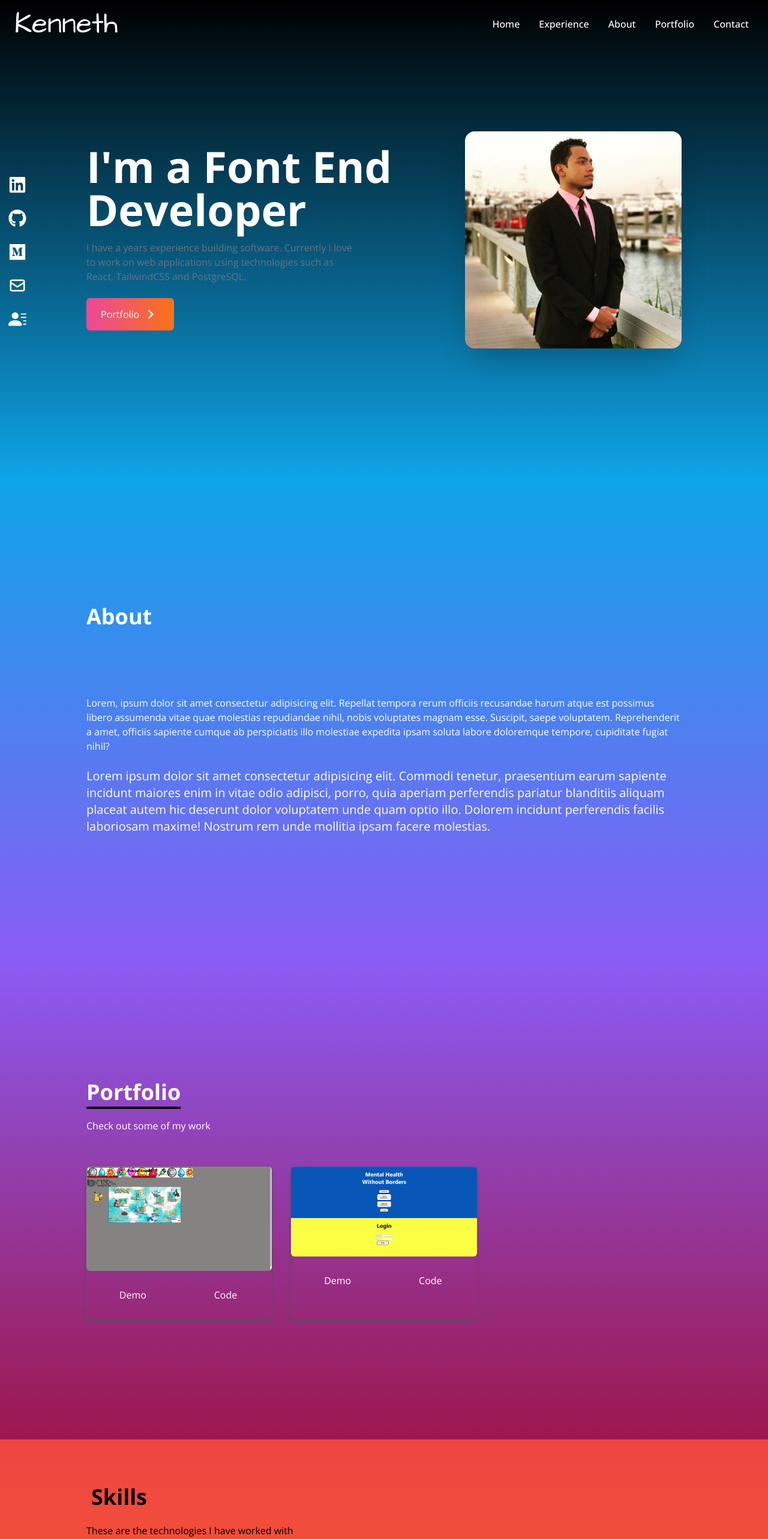
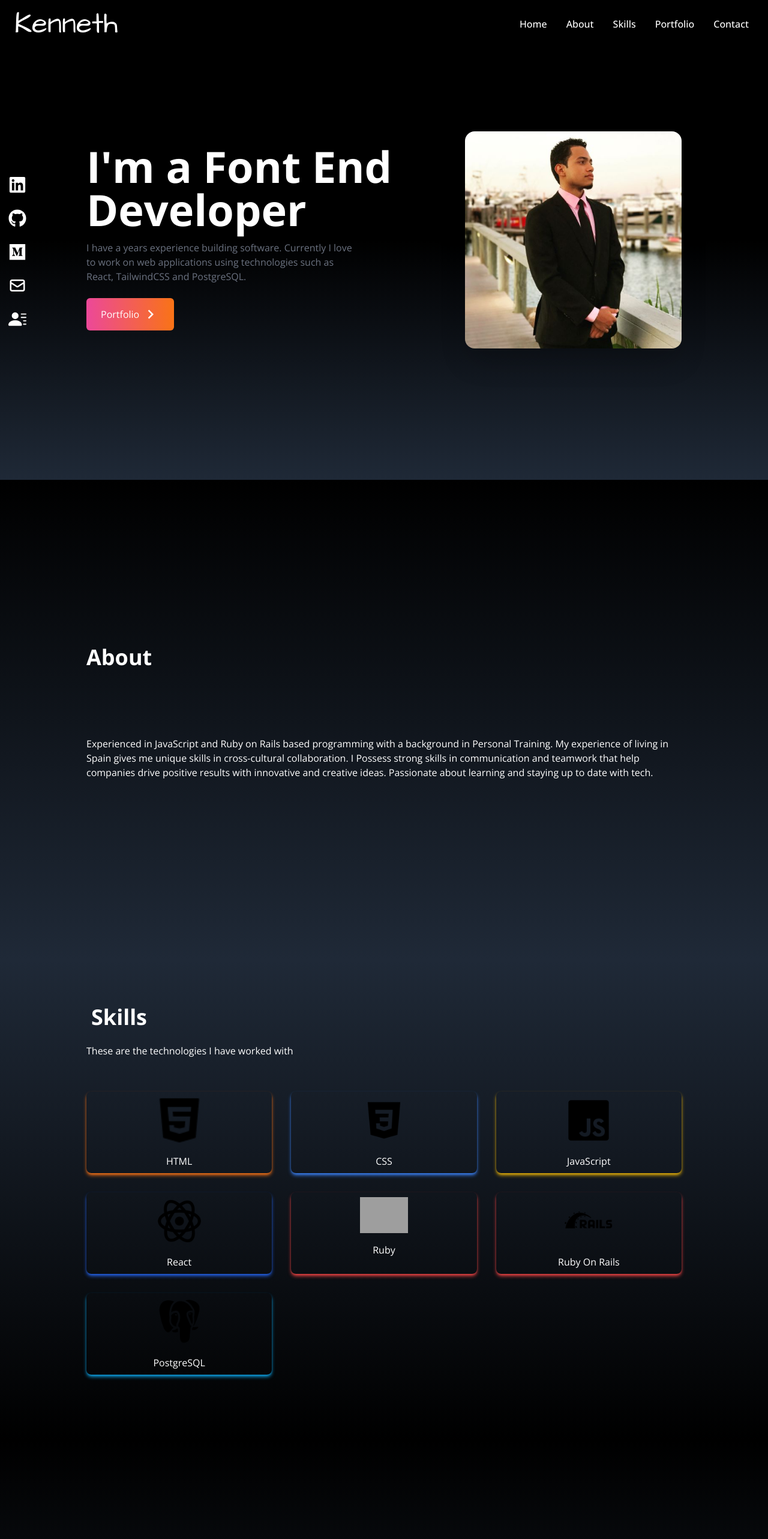
Before and after one commit to LoopFruits/react-portfolio, a React (Create React App) app: page / in a window 1280 px wide. Shown: the top 2566 px of the page at 60% size. Built offline with nearby package versions, Linux system fonts and the light colour scheme; grey boxes are pictures that could not be loaded.

Commit message:
organizing imported components

```diff
--- a/src/App.js
+++ b/src/App.js
@@ -13,8 +13,8 @@ function App() {
       <NavBar/>
       <Home />
       <About />
+      <Skills />
       <Portfolio />
-      <Skills />
       <Contact/>
 
 
--- a/src/components/About.jsx
+++ b/src/components/About.jsx
@@ -2,18 +2,18 @@ import React from 'react'
 
 const About = () => {
   return (
-    <div name="about" className="w-full h-screen bg-gradient-to-b from-sky-500 to-violet-500 text-white">
+    <div name="about" className="w-full h-screen bg-gradient-to-b from-black to-gray-800 text-white">
         <div className="max-w-screen-lg p-4 mx-auto flex flex-col justify-center w-full h-full">
             <div className="pb-8">
                 <p className="text-4xl font-bold inline border-b-5 border-black">About</p>
             </div>
             <p className="tex-xl mt-20">
-                Lorem, ipsum dolor sit amet consectetur adipisicing elit. Repellat tempora rerum officiis recusandae harum atque est possimus libero assumenda vitae quae molestias repudiandae nihil, nobis voluptates magnam esse. Suscipit, saepe voluptatem. Reprehenderit a amet, officiis sapiente cumque ab perspiciatis illo molestiae expedita ipsam soluta labore doloremque tempore, cupiditate fugiat nihil?
+            Experienced in JavaScript and Ruby on Rails based programming with a background in Personal Training. My experience of living in Spain gives me unique skills in cross-cultural collaboration. I Possess strong skills in communication and teamwork that help companies drive positive results with innovative and creative ideas. Passionate about learning and staying up to date with tech.
             </p>
             <br />
-            <p className="text-xl">
-                Lorem ipsum dolor sit amet consectetur adipisicing elit. Commodi tenetur, praesentium earum sapiente incidunt maiores enim in vitae odio adipisci, porro, quia aperiam perferendis pariatur blanditiis aliquam placeat autem hic deserunt dolor voluptatem unde quam optio illo. Dolorem incidunt perferendis facilis laboriosam maxime! Nostrum rem unde mollitia ipsam facere molestias.
-            </p>
+            {/* <p className="text-xl">
+                 second paragraph for the future
+            </p> */}
         </div>
     </div>
   )
--- a/src/components/Home.jsx
+++ b/src/components/Home.jsx
@@ -5,7 +5,7 @@ import {Link} from 'react-scroll'
 
 const Home = () => {
   return (
-    <div name="home" className="h-screen w-full bg-gradient-to-b from-black to-sky-500 text-white">
+    <div name="home" className="h-screen w-full bg-gradient-to-b from-black via-black to-gray-800 text-white">
         <div className="max-w-screen-lg mx-auto flex flex-col items-center justify-center h-full px-4 md:flex-row">
             <div className="flex flex-col justify-center h-full">
                 <h2 className="text-4xl sm:text-7xl font-bold text-white"> I'm a Font End Developer</h2>
--- a/src/components/NavBar.jsx
+++ b/src/components/NavBar.jsx
@@ -13,11 +13,11 @@ const NavBar = () => {
     },
     {
       id: 2,
-      link: 'experience'
+      link: 'about'
     },
     {
       id: 3,
-      link: 'about'
+      link: 'skills'
     },
     {
       id: 4,
@@ -37,16 +37,20 @@ const NavBar = () => {
       <ul className="hidden md:flex">
         {/* Mapping over our id's and links */}
         {links.map(({id, link}) => (
-          <li key ={id} className="px-4 cursor-pointer capitalize font-medium text-white hover:text-sky-400 hover:scale-105 duration-200">
+          <li
+            key ={id}
+            className="px-4 cursor-pointer capitalize font-medium text-white hover:text-sky-400 hover:scale-105 duration-200">
 
-          <Link to={link} smooth duration={500}>
-            {link}
-          </Link>
+            <Link
+              to={link}
+              smooth duration={500}>
+              {link}
+            </Link>
           </li>
         ))}
       </ul>
 
-    <div onClick ={() => setNav(!nav)} className="cursor-pointer pr-4 z-10 text-gray-500 md:hidden">
+    <div onClick ={() => setNav(!nav)} className="cursor-pointer pr-4 z-10 text-white md:hidden">
       {nav ? <FaTimes size={30} /> : <FaBars size={30} /> }
     </div>
 
@@ -60,8 +64,8 @@ const NavBar = () => {
 
         {links.map(({id, link}) => (
           <li
-          key ={id}
-          className="px4 cursor-pointer capitalize py-6 text-4xl">
+            key={id}
+            className="px4 cursor-pointer capitalize py-6 text-4xl">
 
           <Link
             onClick={() => setNav(!nav)}
--- a/src/components/Portfolio.jsx
+++ b/src/components/Portfolio.jsx
@@ -19,7 +19,7 @@ const Portfolio = () => {
     ]
 
   return (
-    <div name="portfolio" className="bg-gradient-to-b from-violet-500 to-pink-800 w-full text-white md:h-screen">
+    <div name="portfolio" className="bg-gradient-to-b from-black to-gray-800 w-full text-white md:h-screen">
         <div className="max-w-screen-lg p-4 mx-auto flex flex-col justify-center w-full h-full">
             <div className="pb-8">
                 <p className="text-4xl font-bold inline border-b-4 border-black">Portfolio</p>
--- a/src/components/Skills.jsx
+++ b/src/components/Skills.jsx
@@ -55,8 +55,8 @@ const Skills = () => {
 
   ]
   return (
-    <div name="skills" className="bg-gradient-to-b from-red-500 to-orange-500 h-screen w-full text-black" >
-      <div className="max-w-screen-lg mx-auto p-4 flex flex-col justify-center w-full h-full text-black">
+    <div name="skills" className="bg-gradient-to-b from-gray-800 to-black h-screen w-full text-white" >
+      <div className="max-w-screen-lg mx-auto p-4 flex flex-col justify-center w-full h-full text-white">
         <div>
           <p className='text-4xl font-bold border-b-4-border-black p-2 inline'>Skills</p>
           <p className='py-6'>These are the technologies I have worked with </p>
```
